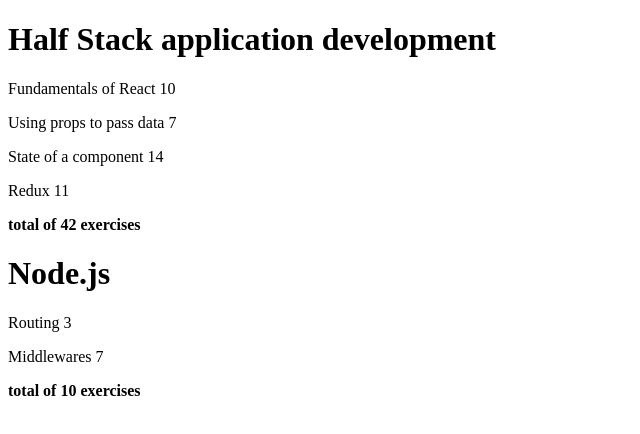
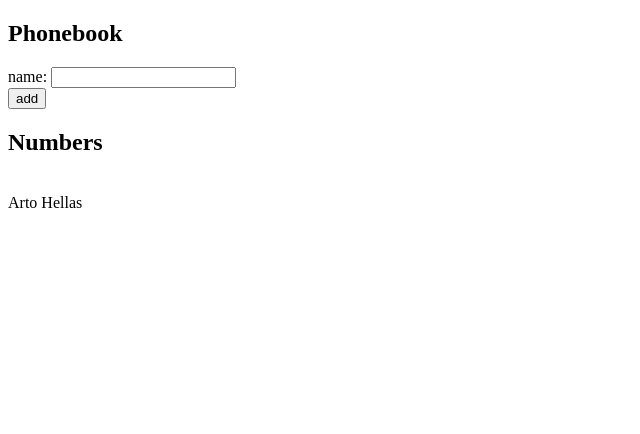
Before and after one commit to sebaaaaaa4/fullstackCS, a React (Vite) app in the folder part2/: page / in a window 1280 px wide. Shown: the top 434 px of the page, without its empty margins (0-640 px from the left). Built offline with nearby package versions, Linux system fonts and the light colour scheme.

Commit message:
Zadanie 2.6

```diff
--- /dev/null
+++ b/part2/src/App2.jsx
@@ -0,0 +1,44 @@
+import { useState } from 'react'
+
+const App = () => {
+  const [persons, setPersons] = useState([
+    { name: 'Arto Hellas' }
+  ])
+  const [newName, setNewName] = useState('')
+
+  const handleNoteChange = (event) => {
+    setNewName(event.target.value)
+  }
+
+  const addName = () => {
+    event.preventDefault()
+    const newContact = {
+        id: String(persons.length+1),
+        name: newName
+    }
+    setPersons(persons.concat(newContact))
+    setNewName('')
+  }
+
+  return (
+    <div>
+      <h2>Phonebook</h2>
+      <form onSubmit={() => addName()}>
+        <div>
+          name: <input value={newName} onChange={handleNoteChange}/>
+        </div>
+        <div>
+          <button type="submit">add</button>
+        </div>
+      </form>
+      <h2>Numbers</h2>
+      {
+        persons.map((item, f) => {
+            return <span key={f}><br/>{item.name}</span>
+        })
+      }
+    </div>
+  )
+}
+
+export default App
--- a/part2/src/main.jsx
+++ b/part2/src/main.jsx
@@ -1,5 +1,5 @@
 import { StrictMode } from 'react'
 import { createRoot } from 'react-dom/client'
-import App from './App.jsx'
+import App from './App2.jsx'
 
 createRoot(document.getElementById('root')).render(<App />)
```
